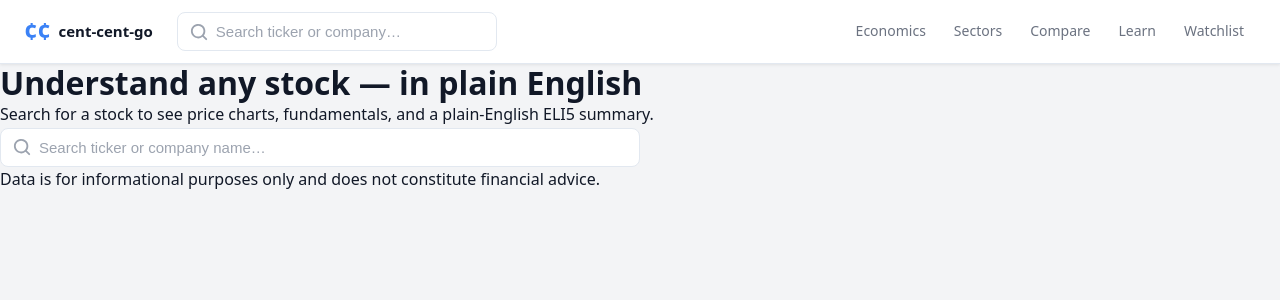
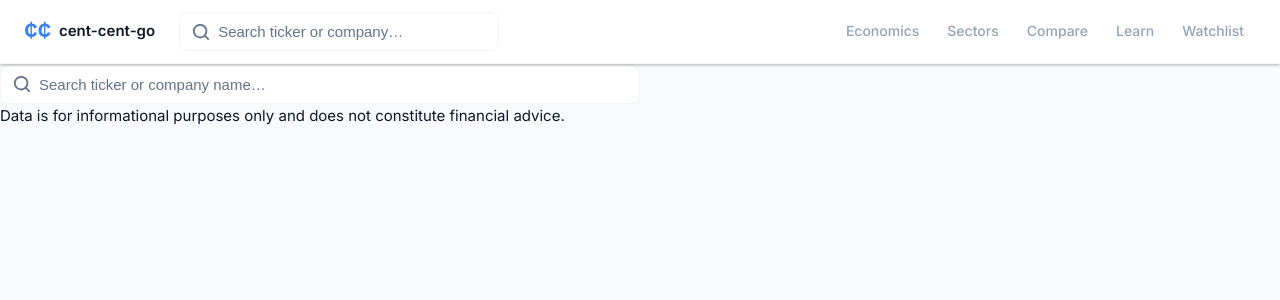
Before and after one commit to CorithLabs/cent-cent-go, a React (Vite) app in the folder frontend/: page / in a window 1280 px wide. Shown: the top 300 px of the page. Built offline with nearby package versions, Linux system fonts and the light colour scheme.

Commit message:
Refactor index.css to use design token variables
Removes hardcoded hex/px values — all colors and fonts now reference
CSS custom properties defined in tokens.css.

Co-Authored-By: Sutra <noreply@sutrasdd.app>

```diff
--- a/frontend/src/index.css
+++ b/frontend/src/index.css
@@ -1,31 +1,7 @@
-/* ── CSS Custom Properties ───────────────────────────────────────────────────── */
-:root {
-  --color-primary: #3b82f6;
-  --color-primary-dark: #2563eb;
-  --color-text: #111827;
-  --color-text-secondary: #6b7280;
-  --color-muted: #9ca3af;
-  --color-surface: #ffffff;
-  --color-surface-hover: #f9fafb;
-  --color-background: #f3f4f6;
-  --color-border: #e2e8f0;
-  --color-danger: #ef4444;
-  --color-success: #10b981;
-  --color-warning: #f59e0b;
+/* ── Global Reset ────────────────────────────────────────────────────────── */
+/* NOTE: color/font tokens are defined in src/styles/tokens.css, imported
+   before this file in main.tsx. Do NOT add raw hex values here. */
 
-  --font-sans: system-ui, -apple-system, BlinkMacSystemFont, 'Segoe UI', Roboto, sans-serif;
-  --font-mono: 'Fira Code', 'Cascadia Code', 'Consolas', monospace;
-
-  --radius-sm: 4px;
-  --radius-md: 8px;
-  --radius-lg: 12px;
-
-  --shadow-sm: 0 1px 3px rgba(0, 0, 0, 0.08);
-  --shadow-md: 0 4px 12px rgba(0, 0, 0, 0.1);
-  --shadow-lg: 0 8px 24px rgba(0, 0, 0, 0.12);
-}
-
-/* ── Reset ───────────────────────────────────────────────────────────────────── */
 *,
 *::before,
 *::after {
@@ -40,14 +16,15 @@ html {
 }
 
 body {
-  font-family: var(--font-sans);
-  color: var(--color-text);
-  background: var(--color-background);
+  font-family: var(--font-ui);
+  font-size: var(--text-base);
+  color: var(--color-text-primary);
+  background: var(--color-bg-primary);
   line-height: 1.6;
   -webkit-font-smoothing: antialiased;
 }
 
-/* ── Layout ─────────────────────────────────────────────────────────────────── */
+/* ── Layout ─────────────────────────────────────────────────────────────── */
 .app {
   min-height: 100vh;
   display: flex;
@@ -56,7 +33,6 @@ body {
 
 .app__main {
   flex: 1;
-  padding-top: 64px; /* offset for fixed TopNav */
 }
 
 .page-loading {
@@ -64,17 +40,17 @@ body {
   align-items: center;
   justify-content: center;
   min-height: 200px;
-  color: var(--color-muted);
+  color: var(--color-text-muted);
 }
 
-/* ── Typography ─────────────────────────────────────────────────────────────── */
-h1 { font-size: 2rem; font-weight: 700; line-height: 1.2; }
-h2 { font-size: 1.5rem; font-weight: 600; line-height: 1.3; }
-h3 { font-size: 1.25rem; font-weight: 600; line-height: 1.4; }
-h4 { font-size: 1rem; font-weight: 600; line-height: 1.5; }
+/* ── Typography ─────────────────────────────────────────────────────────── */
+h1 { font-size: var(--text-3xl); font-weight: 700; line-height: 1.2; }
+h2 { font-size: var(--text-2xl); font-weight: 600; line-height: 1.3; }
+h3 { font-size: var(--text-xl);  font-weight: 600; line-height: 1.4; }
+h4 { font-size: var(--text-lg);  font-weight: 600; line-height: 1.5; }
 
 a {
-  color: var(--color-primary);
+  color: var(--color-accent);
   text-decoration: none;
 }
 
@@ -82,8 +58,17 @@ a:hover {
   text-decoration: underline;
 }
 
-/* ── Accessibility ───────────────────────────────────────────────────────────── */
+/* ── Accessibility ───────────────────────────────────────────────────────── */
 :focus-visible {
-  outline: 2px solid var(--color-primary);
+  outline: 2px solid var(--color-accent);
   outline-offset: 2px;
 }
+
+button:focus-visible,
+a:focus-visible,
+input:focus-visible,
+[tabindex]:focus-visible {
+  outline: 2px solid var(--color-accent);
+  outline-offset: 2px;
+  border-radius: var(--radius-sm);
+}
```
